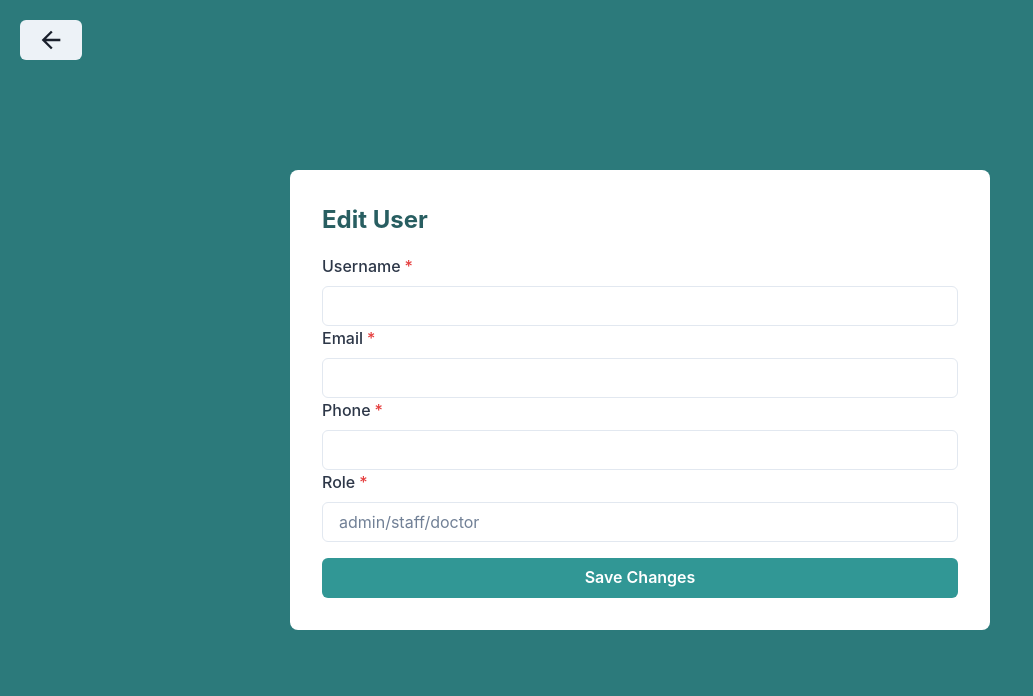
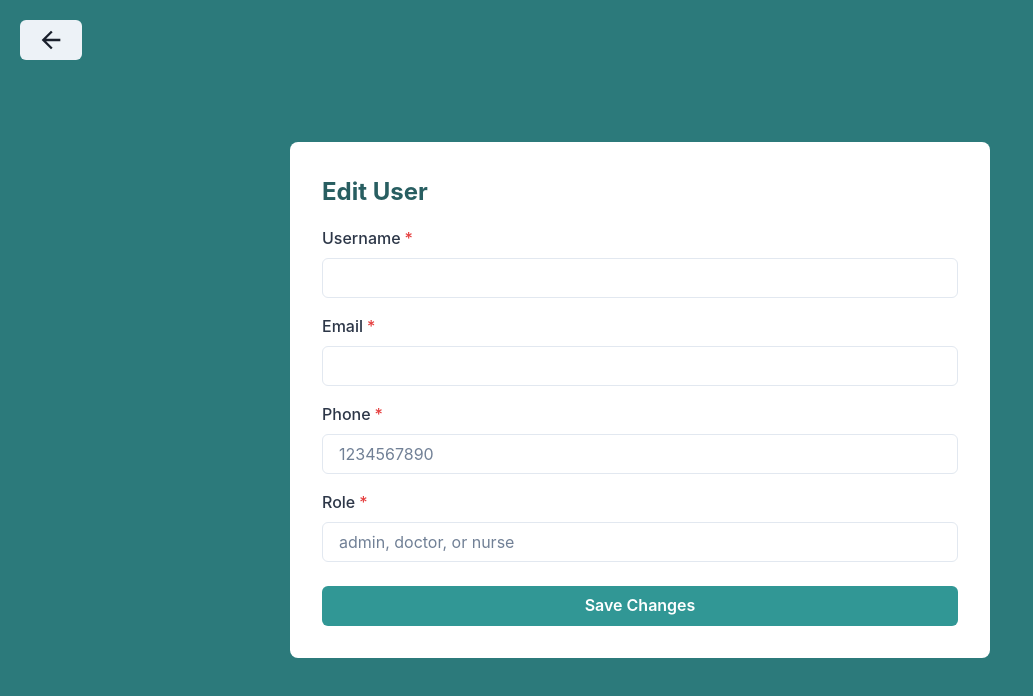
Before and after one commit to LevonKh98/CareSync-Levon, a React (Vite) app: page /edit-user/1 in a window 1280 px wide. Shown: the top 696 px of the page, without its empty margins (0-1033 px from the left). Built offline with nearby package versions, Linux system fonts and the light colour scheme; no server answers.

Commit message:
added test to edit user

```diff
--- a/src/frames/EditUser.tsx
+++ b/src/frames/EditUser.tsx
@@ -33,9 +33,14 @@ const EditUser: React.FC = () => {
     role: "",
   });
 
+  const [validationErrors, setValidationErrors] = useState({
+    email: "",
+    phone: "",
+    role: "",
+  });
+
   const [loading, setLoading] = useState(true);
 
-  // Fetch user details
   useEffect(() => {
     axios
       .get(`http://localhost:5000/api/getUser/${id}`)
@@ -57,11 +62,66 @@ const EditUser: React.FC = () => {
   }, [id, toast]);
 
   const handleChange = (e: React.ChangeEvent<HTMLInputElement>) => {
-    setUserData({ ...userData, [e.target.name]: e.target.value });
+    const { name, value } = e.target;
+    setUserData({ ...userData, [name]: value });
+
+    // Real-time validation
+    if (name === "role") {
+      const validRoles = ["admin", "doctor", "nurse"];
+      setValidationErrors(prev => ({
+        ...prev,
+        role: validRoles.includes(value.toLowerCase())
+          ? ""
+          : "Role must be Admin, Doctor, or Nurse",
+      }));
+    }
+
+    if (name === "phone") {
+      const phoneRegex = /^\d{10}$/;
+      setValidationErrors(prev => ({
+        ...prev,
+        phone: phoneRegex.test(value)
+          ? ""
+          : "Phone must be exactly 10 digits (e.g., 1234567890)",
+      }));
+    }
+
+    if (name === "email") {
+      const emailRegex = /^[^\s@]+@[^\s@]+\.[^\s@]+$/;
+      setValidationErrors(prev => ({
+        ...prev,
+        email: emailRegex.test(value)
+          ? ""
+          : "Invalid email format",
+      }));
+    }
   };
 
   const handleSubmit = (e: React.FormEvent) => {
     e.preventDefault();
+    console.log("Submitting updated user:", userData);
+
+    if (Object.values(userData).some(v => String(v).trim() === "")) {
+      toast({
+        title: "Validation Error",
+        description: "All fields must be filled.",
+        status: "error",
+        duration: 4000,
+        isClosable: true,
+      });
+      return;
+    }
+
+    if (Object.values(validationErrors).some(msg => msg !== "")) {
+      toast({
+        title: "Validation Error",
+        description: "Please fix the errors before submitting.",
+        status: "error",
+        duration: 4000,
+        isClosable: true,
+      });
+      return;
+    }
 
     axios
       .put(`http://localhost:5000/api/update-user/${id}`, userData)
@@ -73,7 +133,7 @@ const EditUser: React.FC = () => {
           duration: 4000,
           isClosable: true,
         });
-        navigate(-1); // Go back to previous page
+        navigate(-1);
       })
       .catch((err) => {
         console.error("Update error:", err);
@@ -89,7 +149,6 @@ const EditUser: React.FC = () => {
 
   return (
     <Flex height="100vh" width="100vw" bg="teal.600" align="center" justify="center">
-      {/* Back Button */}
       <Button position="absolute" top="20px" left="20px" onClick={() => navigate(-1)}>
         <ArrowBackIcon boxSize={7} />
       </Button>
@@ -115,7 +174,7 @@ const EditUser: React.FC = () => {
               />
             </FormControl>
 
-            <FormControl isRequired>
+            <FormControl isRequired mt={4}>
               <FormLabel color="gray.700">Email</FormLabel>
               <Input
                 name="email"
@@ -123,30 +182,53 @@ const EditUser: React.FC = () => {
                 onChange={handleChange}
                 color="black"
               />
+              {validationErrors.email && (
+                <Text fontSize="sm" color="red.500" mt={1}>
+                  {validationErrors.email}
+                </Text>
+              )}
             </FormControl>
 
-            <FormControl isRequired>
+            <FormControl isRequired mt={4}>
               <FormLabel color="gray.700">Phone</FormLabel>
               <Input
                 name="phone"
                 value={userData.phone}
                 onChange={handleChange}
+                placeholder="1234567890"
+                maxLength={10}
                 color="black"
               />
+              {validationErrors.phone && (
+                <Text fontSize="sm" color="red.500" mt={1}>
+                  {validationErrors.phone}
+                </Text>
+              )}
             </FormControl>
 
-            <FormControl isRequired>
+            <FormControl isRequired mt={4}>
               <FormLabel color="gray.700">Role</FormLabel>
               <Input
                 name="role"
                 value={userData.role}
                 onChange={handleChange}
-                placeholder="admin/staff/doctor"
+                placeholder="admin, doctor, or nurse"
                 color="black"
               />
+              {validationErrors.role && (
+                <Text fontSize="sm" color="red.500" mt={1}>
+                  {validationErrors.role}
+                </Text>
+              )}
             </FormControl>
 
-            <Button type="submit" colorScheme="teal" mt={4} width="full">
+            <Button
+              type="submit"
+              colorScheme="teal"
+              mt={6}
+              width="full"
+              isDisabled={Object.values(validationErrors).some(msg => msg !== "")}
+            >
               Save Changes
             </Button>
           </form>
```
